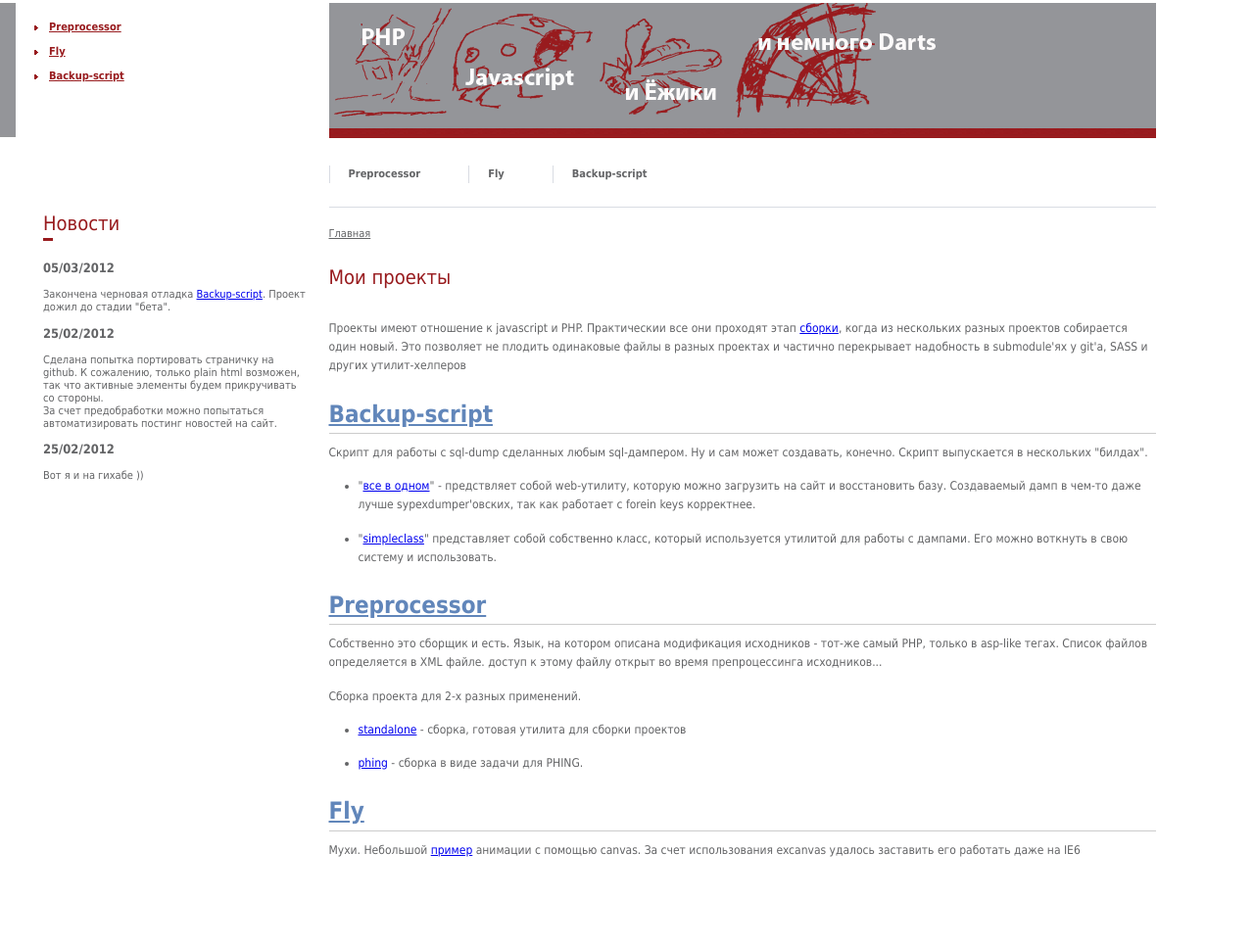
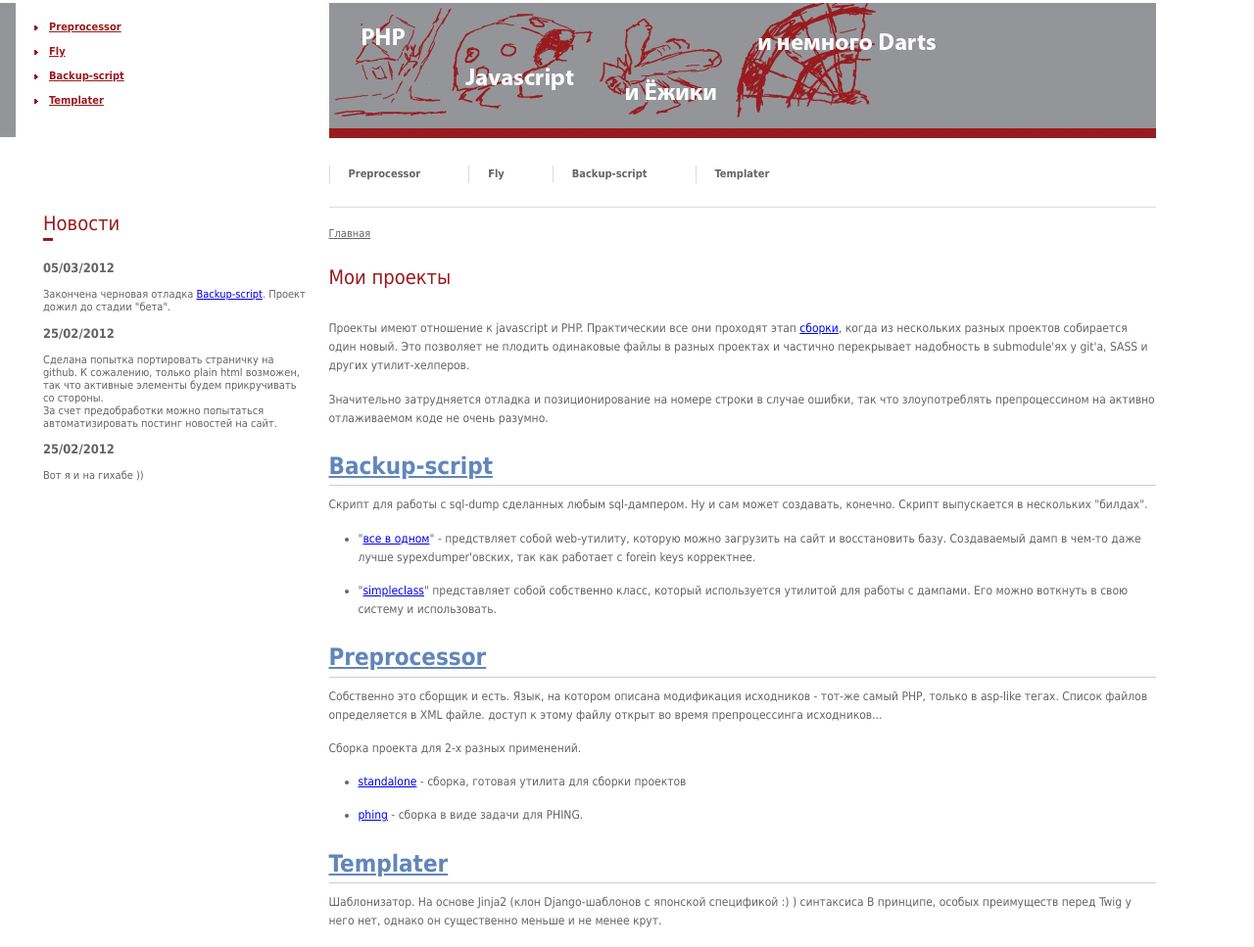
Before and after one commit to Ksnk/ksnk.github.com, a plain HTML site: page index.html in a window 1280 px wide. Shown: the part 102-1069 px from the top of the page at 98% size. Drawn offline with Linux system fonts and the light colour scheme.

Commit message:
+ templater

```diff
--- a/index.html
+++ b/index.html
@@ -35,6 +35,7 @@
     <li><a href="#preprocessor">Preprocessor</a></li>
     <li><a href="#fly">Fly</a></li>
     <li><a href="#Backup">Backup-script</a></li>
+    <li><a href="#templater">Templater</a></li>
 </ul>
 
 </div>
@@ -67,6 +68,7 @@
         <li><a href="#Preprocessor">Preprocessor</a></li>
         <li><a href="#Fly">Fly</a></li>
         <li><a href="#Backup">Backup-script</a></li>
+        <li><a href="#templater">Templater</a></li>
     </ul>
 </div>
     <div id="nfirst">
@@ -80,7 +82,9 @@
     <div class="para">
         <div class="markdown-body" style="margin:0 auto 100px auto;">
         <p>Проекты имеют отношение к javascript и PHP. Практическии все они проходят этап <a href="#preprocessor">сборки</a>, когда из нескольких разных проектов собирается один новый.
-Это позволяет не плодить одинаковые файлы в разных проектах и частично перекрывает надобность в submodule'ях у git'а, SASS и других утилит-хелперов</p>
+Это позволяет не плодить одинаковые файлы в разных проектах и частично перекрывает надобность в submodule'ях у git'а, SASS и других утилит-хелперов.</p>
+
+<p>Значительно затрудняется отладка и позиционирование на номере строки в случае ошибки, так что злоупотреблять препроцессином на активно отлаживаемом коде не очень разумно.</p>
 
 <h2><a href="http://github.com/Ksnk/Backup-script">Backup-script</a></h2>
 
@@ -103,6 +107,11 @@
 <li><p><a href="http://ksnk.github.com/preprocessor/preprocessor.tar.gz">standalone</a> - сборка, готовая утилита для сборки проектов</p></li>
 <li><p><a href="http://ksnk.github.com/preprocessor/preprocessor.phing.tar.gz">phing</a> - сборка в виде задачи для PHING.</p></li>
 </ul>
+
+<h2><a href="http://github.com/Ksnk/templater">Templater</a></h2>
+
+<p><a name="templater"></a>
+Шаблонизатор. На основе Jinja2 (клон Django-шаблонов с японской спецификой :) ) синтаксиса  В принципе, особых преимуществ перед Twig у него нет, однако он существенно меньше и не менее крут.</p>
 
 <h2><a href="http://github.com/Ksnk/Fly">Fly</a></h2>
 
```
Also changed, not shown: sitesrc/index.html (+2 -0 lines), 1 other file.
